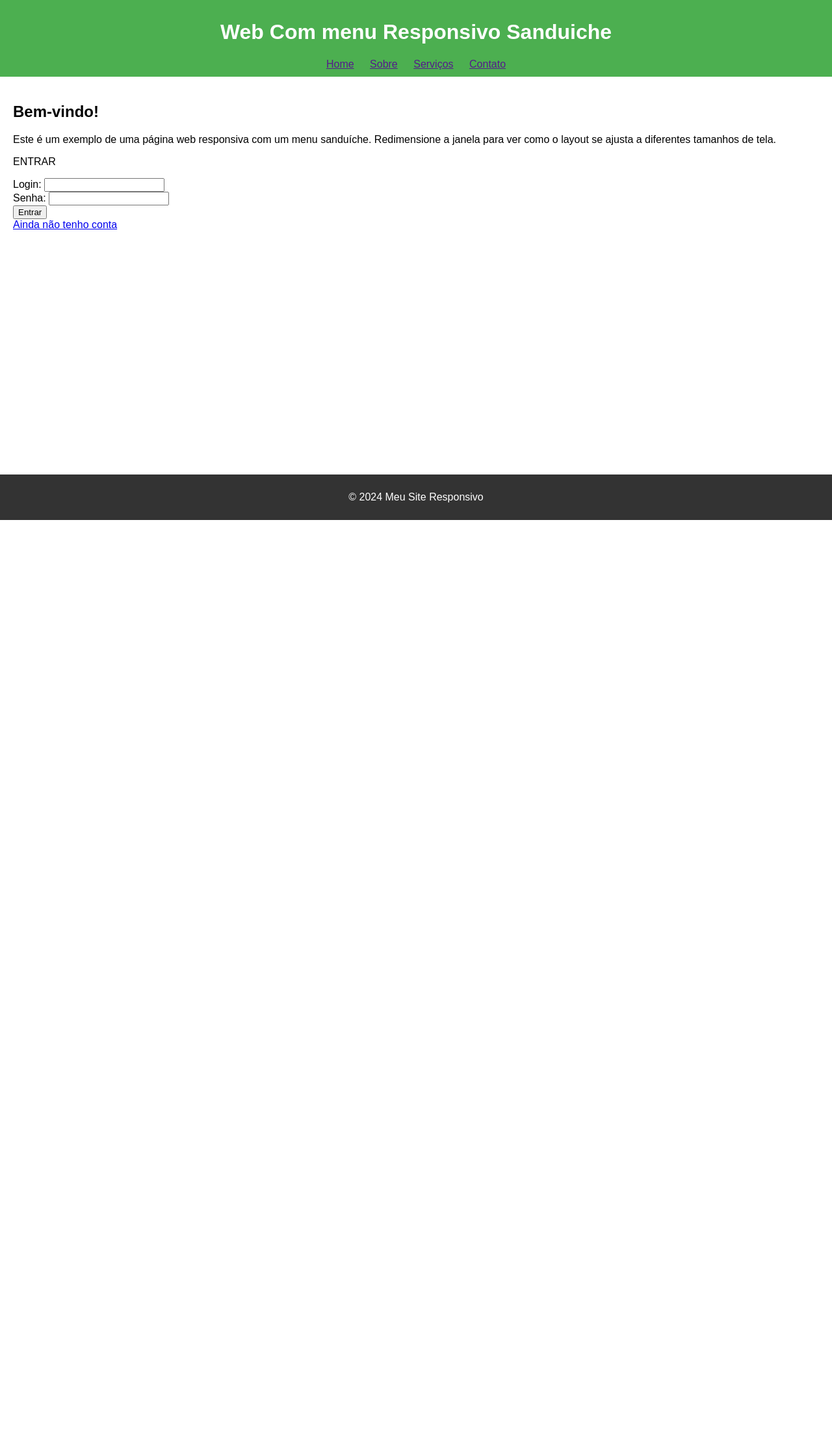
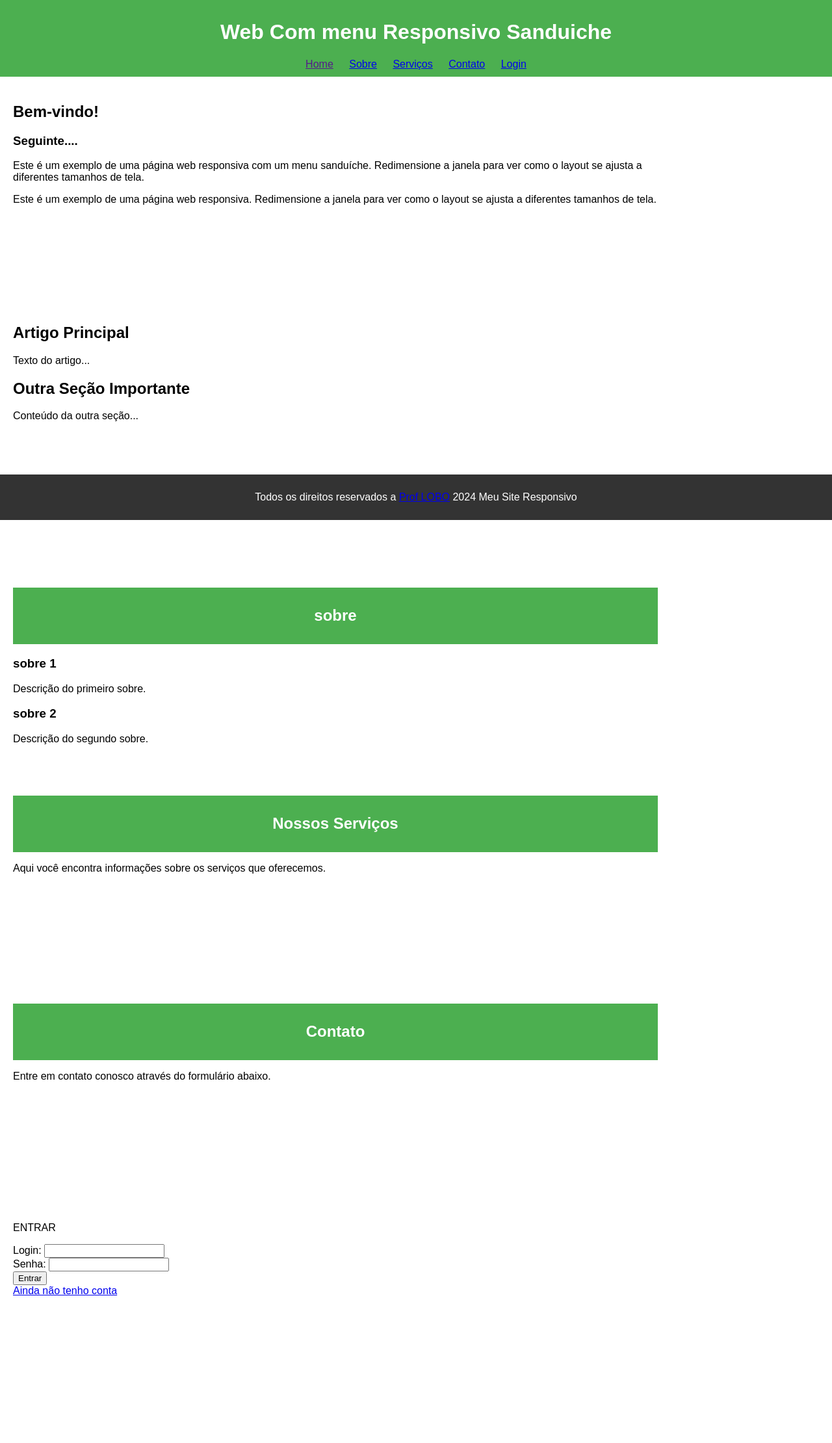
Before and after one commit to proflobo/ResponsivoSanduba, a PHP site: page / in a window 1280 px wide. Shown: the whole page at 65% size. Before the commit the page ends 800 px from the top, so only its background shows below. Run offline with PHP 8.4, Linux system fonts and the light colour scheme.

Commit message:
sections_300724

```diff
--- a/css/estilo.css
+++ b/css/estilo.css
@@ -84,3 +84,29 @@ body {
         padding: 10px;
     }
   }
+
+  /* Sections com espaçamento fixo */
+  section {
+    width: 80%; /* 80% da largura do contêiner pai */
+    min-height: 20em; /* Altura mínima de 20 vezes o tamanho da fonte atual */
+  }
+  .section4 {
+    background-color: #f0f0f0;
+    border: 1px solid #ccc;
+    margin-bottom: 20px;
+    padding: 20px;
+  }
+  .section1 {
+    width: 80%;
+    min-height: 200px;
+  }
+
+  .section2 {
+    width: 50%;
+    height: 400px;
+  }
+
+  .section3 {
+    max-width: 600px;
+    min-height: 150px;
+  }
--- a/index.html
+++ b/index.html
@@ -16,21 +16,62 @@
             id="menu-toggle">
                 ☰
             </div>
-            <ul id="menu">
+            <ul id="menu"><!-- semantica de estrutura de codigo de seção de navegação -->
                 <li><a href="">Home</a></li>
-                <li><a href="">Sobre</a></li>
-                <li><a href="">Serviços</a></li>
-                <li><a href="">Contato</a></li>
+                <li><a href="#sobre">Sobre</a></li>
+                <li><a href="#servico">Serviços</a></li>
+                <li><a href="#contato">Contato</a></li>
+                <li><a href="#login">Login</a></li>
             </ul>
         </nav>
     </header>
     <main>
-        <section>
+         <!-- o main é o conteudo principal do do doc, só pode ter 1 um main
+         no codigo, os outros podem ser article ou section -->
+         <section>
             <h2>Bem-vindo!</h2>
+            <h3>Seguinte....</h3>
             <p>Este é um exemplo de uma página web responsiva com um menu sanduíche.
                 Redimensione a janela para ver como o layout se ajusta a diferentes tamanhos de tela.</p>
+            <p>Este é um exemplo de uma página web responsiva. Redimensione a janela para ver como o layout se ajusta a diferentes tamanhos de tela.</p>
         </section>
-        <section>
+                <!-- Conteúdo principal da página -->
+                <article>
+                    <h2>Artigo Principal</h2>
+                    <p>Texto do artigo...</p>
+                </article>
+
+                <section id="home">
+                    <h2>Outra Seção Importante</h2>
+                    <p>Conteúdo da outra seção...</p>
+                </section>
+                <section id="sobre">
+                    <header>
+                        <h2>sobre</h2>
+                    </header>
+                    <article>
+                        <h3>sobre 1</h3>
+                        <p>Descrição do primeiro sobre.</p>
+                    </article>
+                    <article>
+                        <h3>sobre 2</h3>
+                        <p>Descrição do segundo sobre.</p>
+                    </article>
+                </section>
+                <section id="servicos">
+                    <header>
+                        <h2>Nossos Serviços</h2>
+                    </header>
+                    <p>Aqui você encontra informações sobre os serviços que oferecemos.</p>
+                </section>
+
+                <section id="contato">
+                    <header>
+                        <h2>Contato</h2>
+                    </header>
+                    <p>Entre em contato conosco através do formulário abaixo.</p>
+                </section>
+        <section id="login">
             <form action="login.php" method="post">
                 <p>ENTRAR</p>
                 <label for="login">Login: </label><input type="text" name="login"><br>
@@ -43,7 +84,7 @@
         </section>
     </main>
     <footer>
-        <p>&copy; 2024 Meu Site Responsivo</p>
+        <p>Todos os direitos reservados a <a href="www.proflobo.com.br">Prof LOBO</a> 2024 Meu Site Responsivo</p>
     </footer>
     <script src="js/menu.js"></script>
 </body>
```
